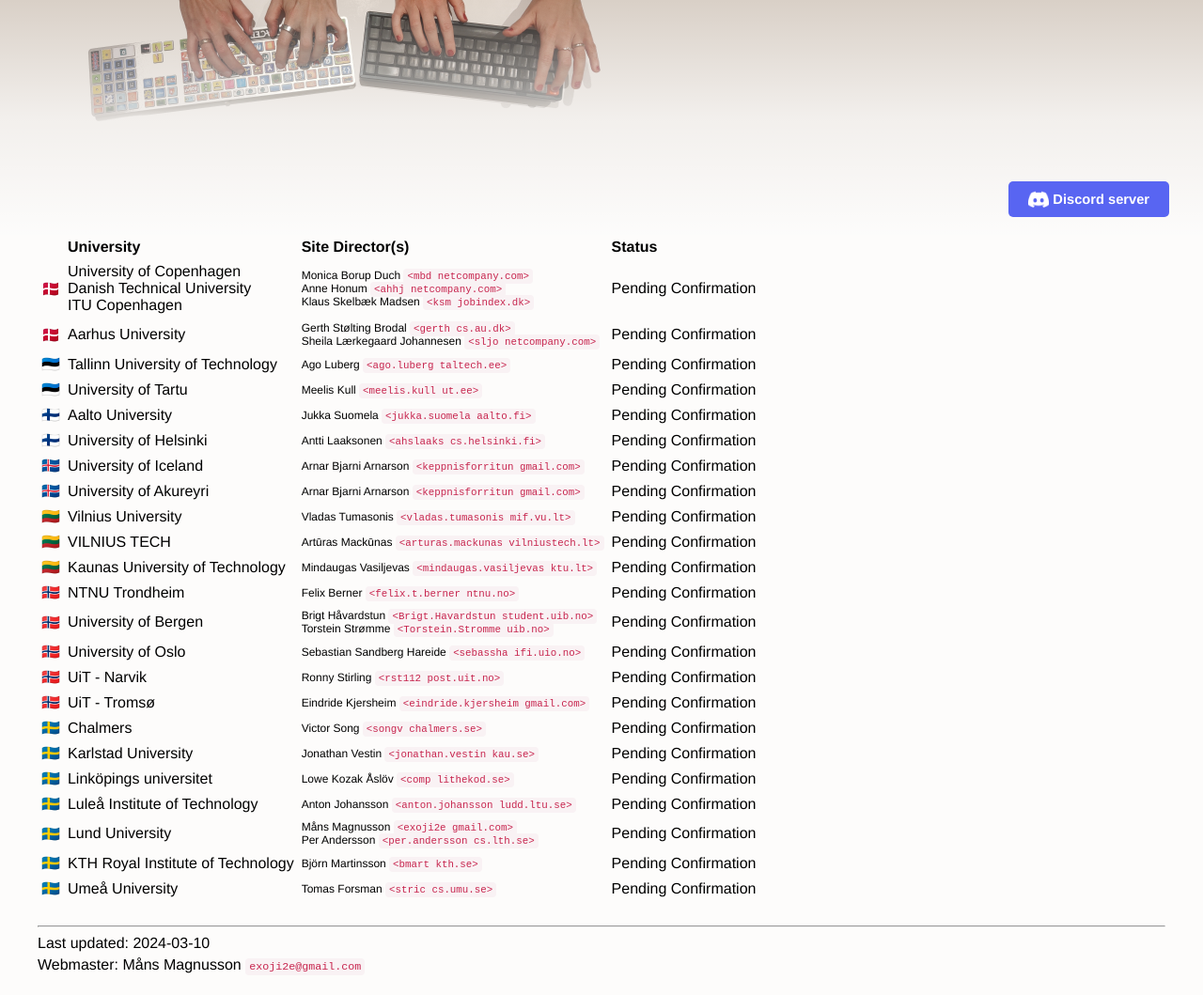
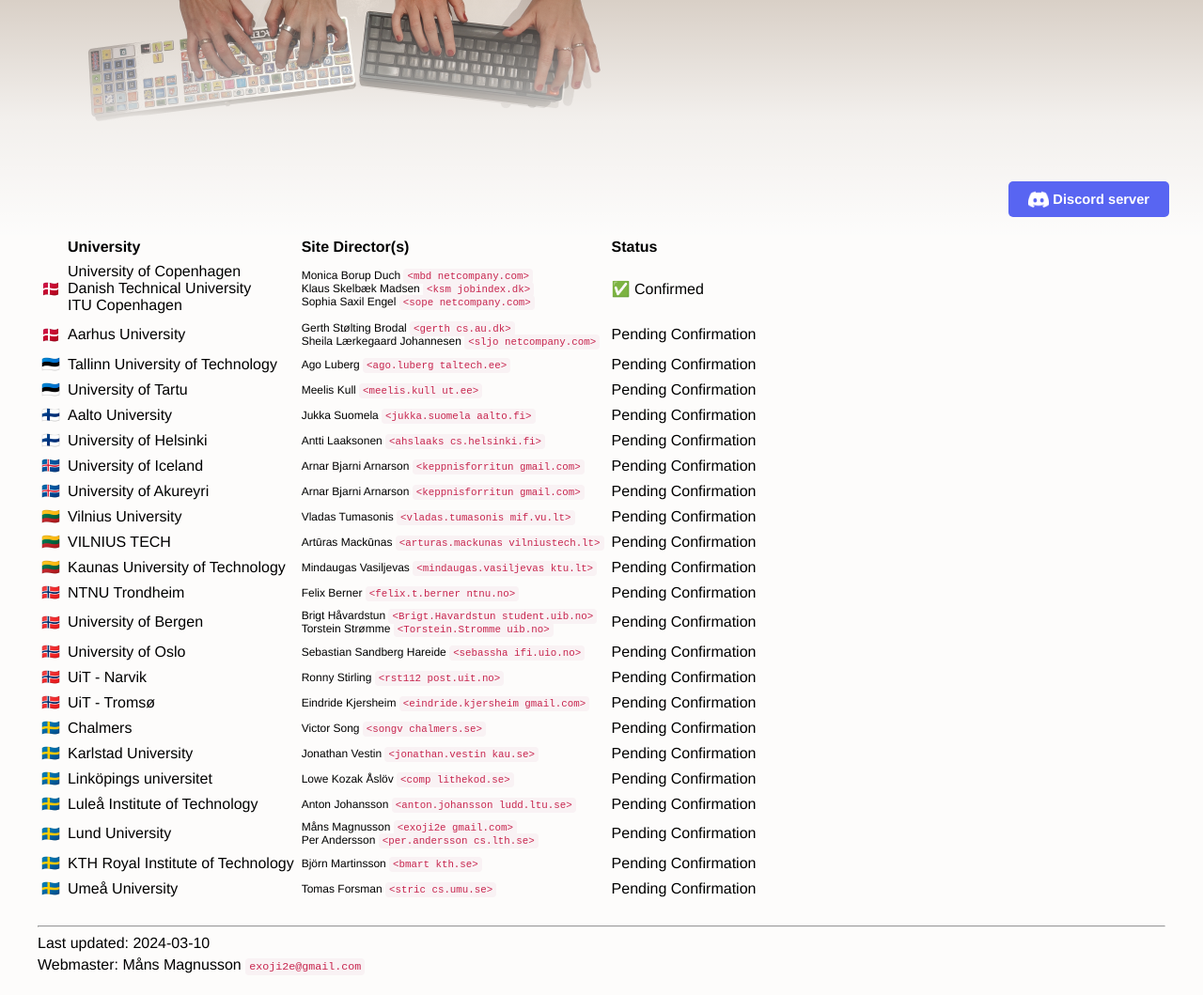
Before and after one commit to icpc/ncpc-web, a Jekyll site: the page built from ncpc2024/site_table.md, in a window 1280 px wide. Shown: the whole page at 94% size. Built offline with Jekyll 4.4.1, drawn with Linux system fonts in a browser that asks for light colours; our own code applies the rules of GitHub Pages for plain Markdown files.

Commit message:
[2024] confirm copenhagen

```diff
--- a/_data/ncpc2024sites.yml
+++ b/_data/ncpc2024sites.yml
@@ -8,11 +8,11 @@
       contact: Monica Borup Duch
       email: "mbd netcompany.com"
       extra_contacts:
-        - name: Anne Honum
-          email: "ahhj netcompany.com"
         - name: Klaus Skelbæk Madsen
           email: "ksm jobindex.dk"
-      confirmed: false
+        - name: Sophia Saxil Engel
+          email: "sope netcompany.com"
+      confirmed: true
 
     - name: Aarhus University
       contact: Gerth Stølting Brodal
```
